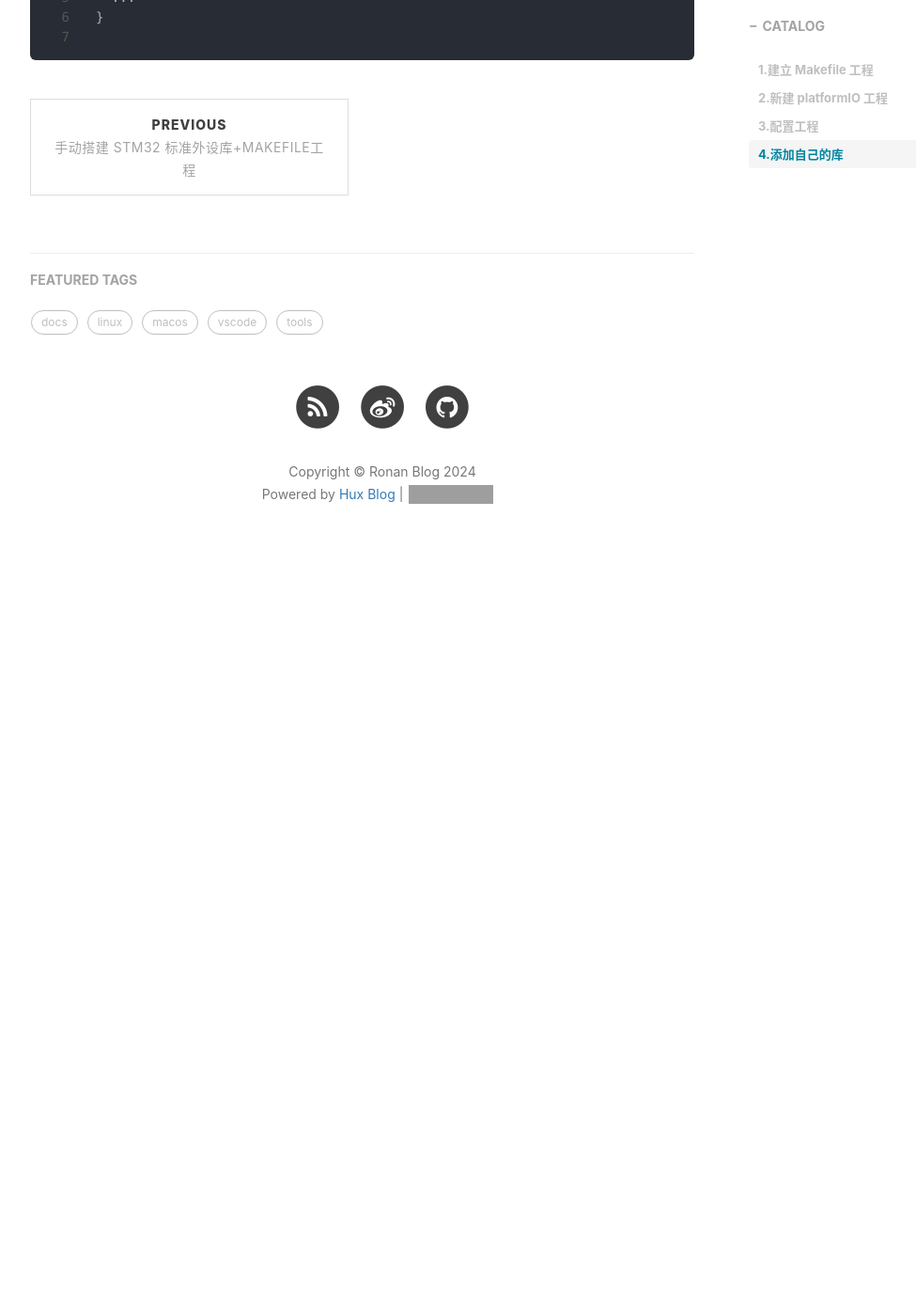
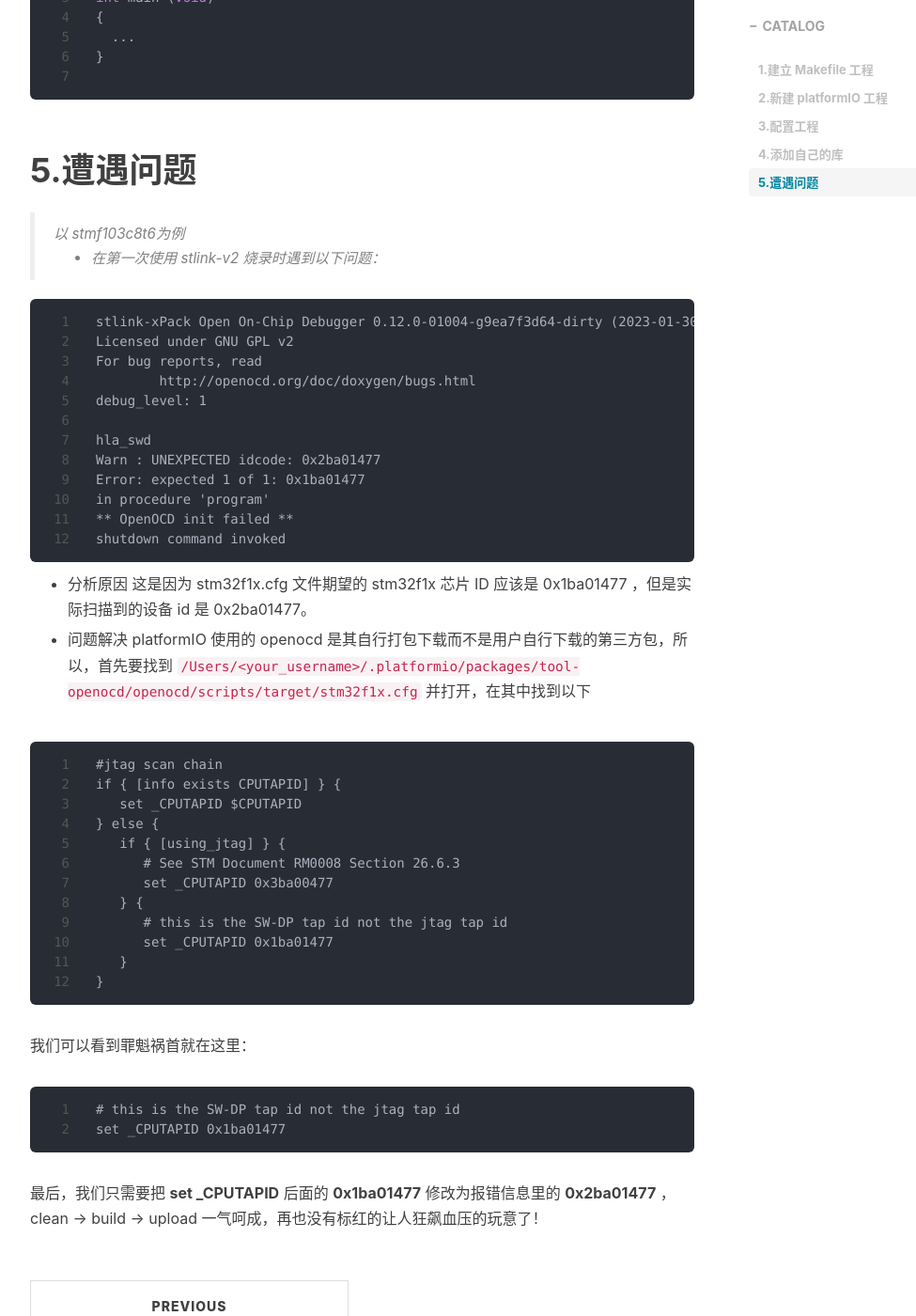
Before and after one commit to EchoZap/Huxpro_Blog, a Jekyll site: the page built from _posts/2024-09-21-「platformIO」基于 stm32 HAL库 的工程模板.md, in a window 1280 px wide and 1400 px high, scrolled down 2868 px. Shown: the whole window at 94% size, without its empty margins (233-1208 px from the left). Built offline with Jekyll 4.4.1, drawn with Linux system fonts in a browser that asks for light colours; nearby versions of some CDN libraries; comment, search, counter and statistics services are not loaded; before the commit the page ends 3498 px from its top, so only the background shows below that; some of the changed text lies outside the part shown; grey boxes are pictures that could not be loaded.

Commit message:
Update 2024-09-21-「platformIO」基于 stm32 HAL库 的工程模板.md

````diff
--- a/_posts/2024-09-21-「platformIO」基于 stm32 HAL库 的工程模板.md
+++ b/_posts/2024-09-21-「platformIO」基于 stm32 HAL库 的工程模板.md
@@ -83,6 +83,8 @@ tags:
 ```shell
 ;烧录方式，有 jlink、stlink 以及 serial 等方式，根据自身情况选择
 upload_protocol = stlink
+;调试工具选择
+debug_tool = stlink
 
 [platformio]
 src_dir = Core/Src
@@ -110,3 +112,52 @@ int main (void)
 }
 
 ```
+
+# 5.遭遇问题
+> 以 stmf103c8t6为例
+- 在第一次使用 stlink-v2 烧录时遇到以下问题：
+
+```
+stlink-xPack Open On-Chip Debugger 0.12.0-01004-g9ea7f3d64-dirty (2023-01-30-17:03)
+Licensed under GNU GPL v2
+For bug reports, read
+        http://openocd.org/doc/doxygen/bugs.html
+debug_level: 1
+
+hla_swd
+Warn : UNEXPECTED idcode: 0x2ba01477
+Error: expected 1 of 1: 0x1ba01477
+in procedure 'program'
+** OpenOCD init failed **
+shutdown command invoked
+```
+
+- 分析原因
+  这是因为 stm32f1x.cfg 文件期望的 stm32f1x 芯片 ID 应该是 0x1ba01477 ，但是实际扫描到的设备 id 是 0x2ba01477。
+
+- 问题解决
+  platformIO 使用的 openocd 是其自行打包下载而不是用户自行下载的第三方包，所以，首先要找到 `/Users/<your_username>/.platformio/packages/tool-openocd/openocd/scripts/target/stm32f1x.cfg` 并打开，在其中找到以下
+
+```
+#jtag scan chain
+if { [info exists CPUTAPID] } {
+   set _CPUTAPID $CPUTAPID
+} else {
+   if { [using_jtag] } {
+      # See STM Document RM0008 Section 26.6.3
+      set _CPUTAPID 0x3ba00477
+   } {
+      # this is the SW-DP tap id not the jtag tap id
+      set _CPUTAPID 0x1ba01477
+   }
+}
+```
+
+我们可以看到罪魁祸首就在这里：
+
+```
+# this is the SW-DP tap id not the jtag tap id
+set _CPUTAPID 0x1ba01477
+```
+
+最后，我们只需要把 **set _CPUTAPID** 后面的 **0x1ba01477** 修改为报错信息里的 **0x2ba01477** ， clean -> build -> upload 一气呵成，再也没有标红的让人狂飙血压的玩意了！
````
